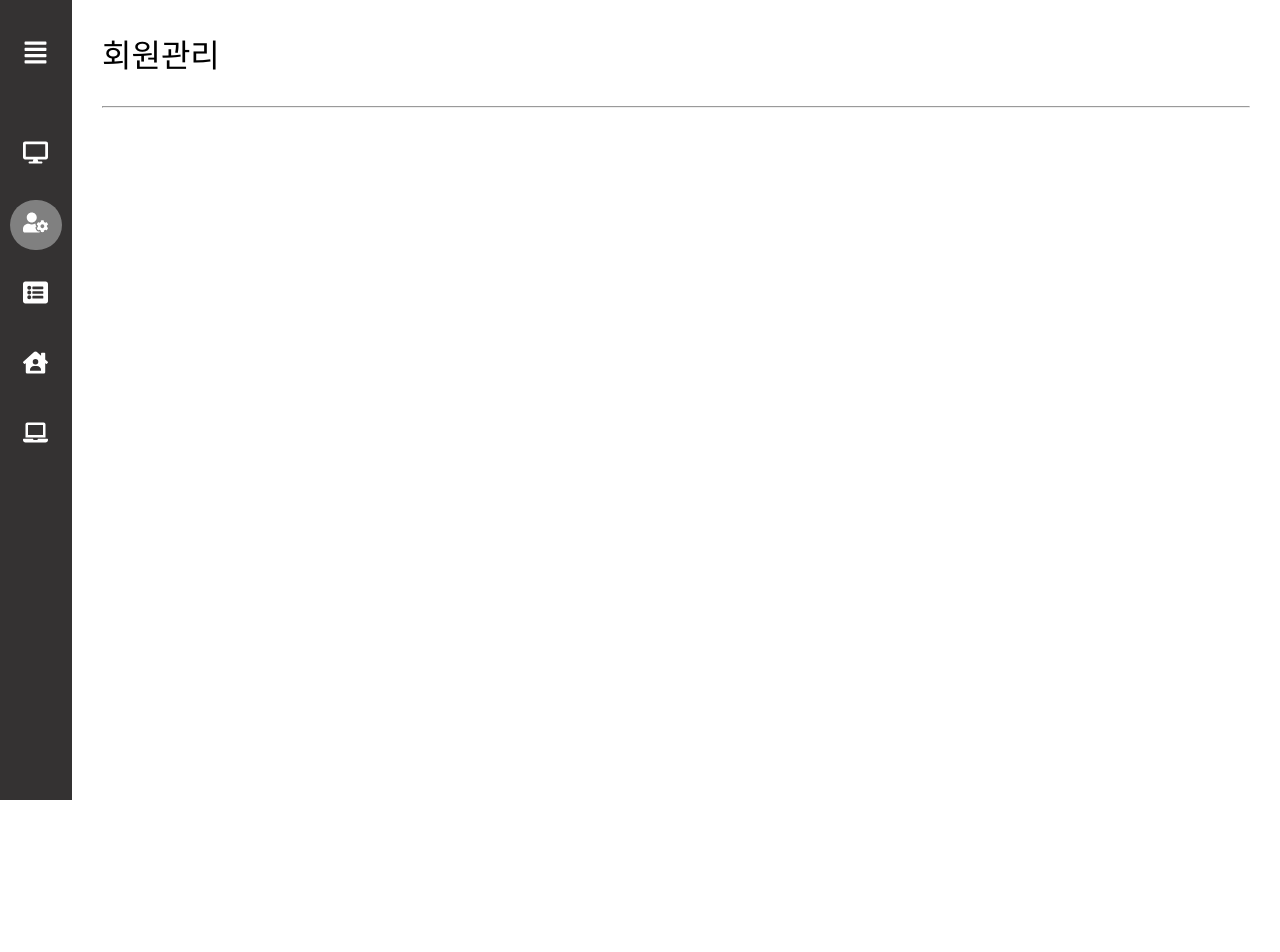
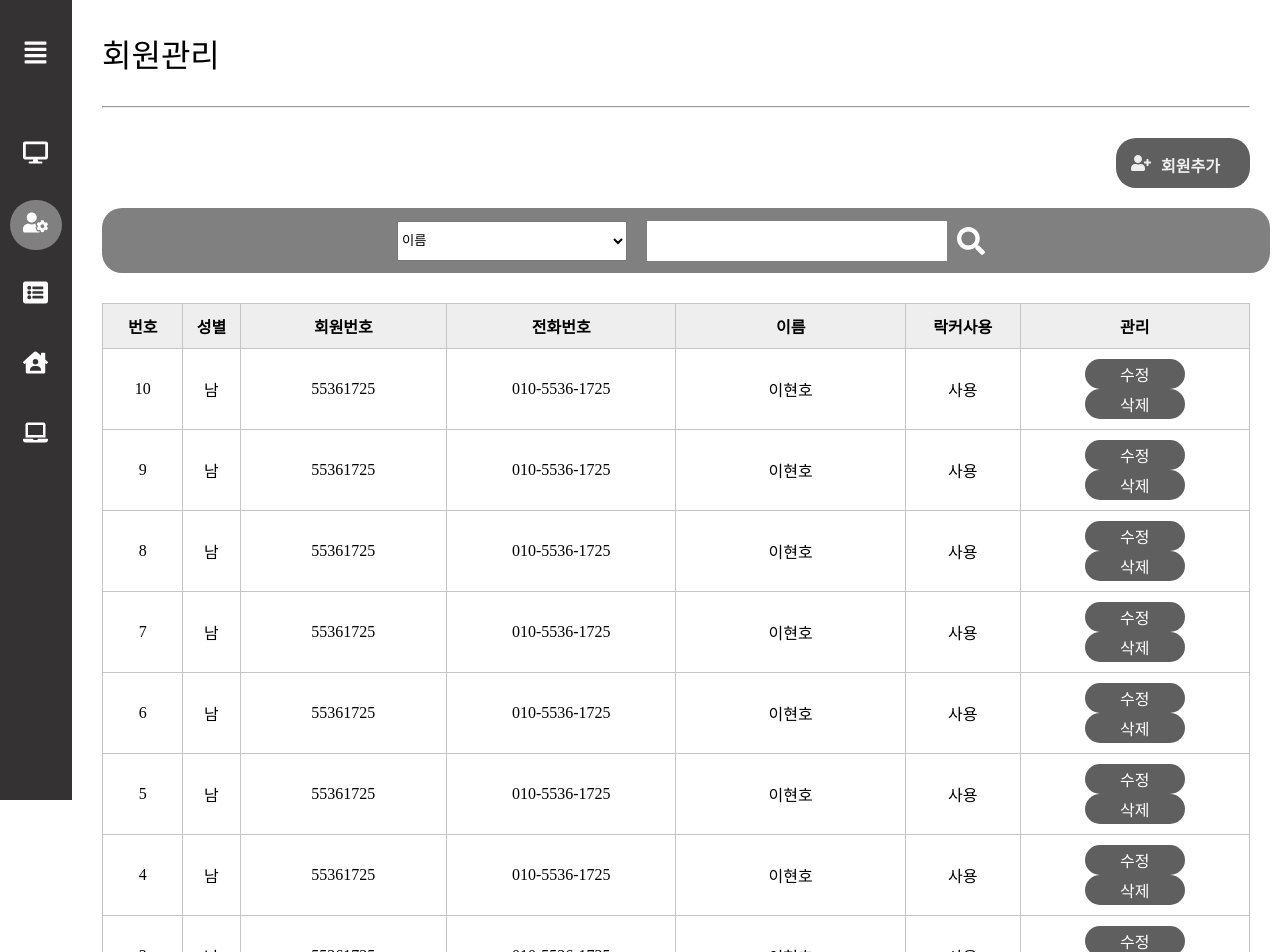
Before and after one commit to dbtjsdlf222/muscle-cat, a React (Create React App) app in the folder frontend/: page /member in a window 1280 px wide. Shown: the top 952 px of the page. Before the commit the page ends 800 px from the top, so only its background shows below. Built offline with nearby package versions, Linux system fonts and the light colour scheme; a web font is replaced by a local one.

Commit message:
로그인 아이디 비번 회원가입 링크 추가 및 회원관리 ui 추가

```diff
--- a/frontend/src/components/Dashboard.js
+++ b/frontend/src/components/Dashboard.js
@@ -30,6 +30,7 @@ const Dashboard = (props) => {
                         <DashboardItem title="방문 수" content_main="55" content_sub="명" />
                         <DashboardItem title="PT" content_main="30" content_sub="명" />
                         <DashboardItem title="테스트" content_main="10" content_sub="개" />
+
                     </ul>
                 </div>
                 <div className={ styles.status_list }>
--- a/frontend/src/components/Login.js
+++ b/frontend/src/components/Login.js
@@ -2,6 +2,7 @@ import React, { useState, useEffect} from 'react';
 import styles from '../css/Login.module.css';
 import logo from '../logo.png';
 import LoginAxios from "../apis/LoginAxios";
+import {Link} from "react-router-dom";
 
 
 const Login= () => {
@@ -63,6 +64,15 @@ const Login= () => {
                             </div>
                         </div>
                     </div>
+                    <div className={ styles.link_box}>
+                        <Link to="/test1">아이디 찾기
+                        </Link>
+                        <Link to="/test1">비밀번호 찾기
+                        </Link>
+                        <Link to="/test1">회원가입
+                        </Link>
+                    </div>
+
                 </div>
             </div>
         </div>
--- a/frontend/src/components/Member.js
+++ b/frontend/src/components/Member.js
@@ -1,5 +1,7 @@
 import styles from "../css/Member.module.css"
 import SideBar from "./SideBar";
+import { FaSearch, FaUserPlus } from "react-icons/fa"
+
 
 const Member = (props) => {
     return(
@@ -10,6 +12,170 @@ const Member = (props) => {
                     <span>회원관리</span>
                 </div>
                 <hr />
+                <div className={ styles.btn_box }>
+                    <button> <FaUserPlus size="20"/> <span>회원추가</span></button>
+                </div>
+                <div className={ styles.select_box }>
+                    <div className={ styles.is_width250 }>
+                        <select>
+                            <option>이름</option>
+                            <option>회원번호</option>
+                            <option>전화번호</option>
+                        </select>
+                    </div>
+                    <div className={ styles.is_width300 }>
+                        <input type="text" />
+                    </div>
+                    <FaSearch size="28" color="white" />
+                </div>
+
+                <div className={ styles.status_item_list }>
+                    <table>
+                        <colgroup>
+                            <col style={{width:"7%"}}/>
+                            <col style={{width:"5%"}}/>
+                            <col style={{width:"18%"}}/>
+                            <col style={{width:"20%"}}/>
+                            <col style={{width:"20%"}}/>
+                            <col style={{width:"10%"}}/>
+                            <col style={{width:"20%"}}/>
+                        </colgroup>
+                        <thead>
+                            <th>번호</th>
+                            <th>성별</th>
+                            <th>회원번호</th>
+                            <th>전화번호</th>
+                            <th>이름</th>
+                            <th>락커사용</th>
+                            <th>관리</th>
+                        </thead>
+                        <tbody>
+                            <tr>
+                                <td>10</td>
+                                <td>남</td>
+                                <td>55361725</td>
+                                <td>010-5536-1725</td>
+                                <td>이현호</td>
+                                <td>사용</td>
+                                <td>
+                                    <button>수정</button>
+                                    <button>삭제</button>
+                                </td>
+                            </tr>
+                            <tr>
+                                <td>9</td>
+                                <td>남</td>
+                                <td>55361725</td>
+                                <td>010-5536-1725</td>
+                                <td>이현호</td>
+                                <td>사용</td>
+                                <td>
+                                    <button>수정</button>
+                                    <button>삭제</button>
+                                </td>
+                            </tr>
+                            <tr>
+                                <td>8</td>
+                                <td>남</td>
+                                <td>55361725</td>
+                                <td>010-5536-1725</td>
+                                <td>이현호</td>
+                                <td>사용</td>
+                                <td>
+                                    <button>수정</button>
+                                    <button>삭제</button>
+                                </td>
+                            </tr>
+                            <tr>
+                                <td>7</td>
+                                <td>남</td>
+                                <td>55361725</td>
+                                <td>010-5536-1725</td>
+                                <td>이현호</td>
+                                <td>사용</td>
+                                <td>
+                                    <button>수정</button>
+                                    <button>삭제</button>
+                                </td>
+                            </tr>
+                            <tr>
+                                <td>6</td>
+                                <td>남</td>
+                                <td>55361725</td>
+                                <td>010-5536-1725</td>
+                                <td>이현호</td>
+                                <td>사용</td>
+                                <td>
+                                    <button>수정</button>
+                                    <button>삭제</button>
+                                </td>
+                            </tr>
+                            <tr>
+                                <td>5</td>
+                                <td>남</td>
+                                <td>55361725</td>
+                                <td>010-5536-1725</td>
+                                <td>이현호</td>
+                                <td>사용</td>
+                                <td>
+                                    <button>수정</button>
+                                    <button>삭제</button>
+                                </td>
+                            </tr>
+                            <tr>
+                                <td>4</td>
+                                <td>남</td>
+                                <td>55361725</td>
+                                <td>010-5536-1725</td>
+                                <td>이현호</td>
+                                <td>사용</td>
+                                <td>
+                                    <button>수정</button>
+                                    <button>삭제</button>
+                                </td>
+                            </tr>
+                            <tr>
+                                <td>3</td>
+                                <td>남</td>
+                                <td>55361725</td>
+                                <td>010-5536-1725</td>
+                                <td>이현호</td>
+                                <td>사용</td>
+                                <td>
+                                    <button>수정</button>
+                                    <button>삭제</button>
+                                </td>
+                            </tr>
+                            <tr>
+                                <td>2</td>
+                                <td>남</td>
+                                <td>55361725</td>
+                                <td>010-5536-1725</td>
+                                <td>이현호</td>
+                                <td>사용</td>
+                                <td>
+                                    <button>수정</button>
+                                    <button>삭제</button>
+                                </td>
+                            </tr>
+                            <tr>
+                                <td>1</td>
+                                <td>남</td>
+                                <td>55361725</td>
+                                <td>010-5536-1725</td>
+                                <td>이현호</td>
+                                <td>사용</td>
+                                <td>
+                                    <button>수정</button>
+                                    <button>삭제</button>
+                                </td>
+                            </tr>
+                        </tbody>
+                    </table>
+
+
+
+                </div>
 
 
             </div>
--- a/frontend/src/css/Dashboard.module.css
+++ b/frontend/src/css/Dashboard.module.css
@@ -103,7 +103,7 @@
     display: inline-block;
     margin: 0 20px;
     position: relative;
-    border: 2px solid #343232;
+    border: 1px solid #343232;
     overflow:auto;
 }
 
@@ -127,10 +127,6 @@
 .status_item_list table td {
     border: 1px solid #c5c5c5;
     padding: 10px;
-}
-
-.status_item_list table tbody {
-
 }
 
 .status_item_list table th:first-child, td:first-child {
--- a/frontend/src/css/Login.module.css
+++ b/frontend/src/css/Login.module.css
@@ -112,6 +112,21 @@
      cursor: pointer;
 
    }
+   .link_box {
+       width: 100%;
+       margin-top: 10px;
+       position: relative;
+       text-align: center;
+   }
+
+   .link_box a{
+       color: black;
+       text-decoration: none;
+       margin-right: 10px;
+   }
+
+
+
 
    @media (max-width: 632px){
      .login_box {
--- a/frontend/src/css/Member.module.css
+++ b/frontend/src/css/Member.module.css
@@ -13,3 +13,101 @@
 .main_title span {
     font-size: 32px;
 }
+.btn_box {
+    width: 100%;
+    height: 50px;
+    margin-bottom: 20px;
+}
+
+.btn_box button {
+    float: right;
+    width: 134px;
+    height: 50px;
+    border-radius: 20px;
+    background-color: #605f5f;
+    border: 0;
+    color: #eeeeee;
+    font-size: 16px;
+    font-weight: 600;
+    padding: 15px;
+    justify-items: center;
+    display: flex;
+    cursor: pointer;
+}
+
+.btn_box button span {
+    margin-left: 10px;
+}
+
+.select_box {
+    position: relative;
+    width: 100%;
+    background-color: gray;
+    height: 45px;
+    border-radius: 20px;
+    text-align: center;
+    align-items: center;
+    display: flex;
+    justify-content:center;
+    padding: 10px;
+}
+.is_width250 {
+    width: 250px;
+    margin-right: 10px;
+}
+.is_width300 {
+    width: 300px;
+    margin-right: 10px;
+    background-color: white;
+}
+
+.select_box  {
+    margin-bottom: 30px;
+}
+
+.select_box select {
+    width: 230px;
+    height: 40px;
+}
+
+
+.select_box input {
+    width: 280px;
+    height: 40px;
+    font-weight: 400;
+    font-size: 16px;
+    border: 0;
+}
+
+.status_item_list table {
+    width: 100%;
+    padding: 10px;
+    text-align: center;
+    border-collapse: collapse;
+}
+.status_item_list table th {
+    padding: 10px;
+    position: sticky;
+    top:0px;
+}
+.status_item_list table th {
+    border: 1px solid #c5c5c5;
+    background-color: #eee;
+
+}
+.status_item_list table td {
+    border: 1px solid #c5c5c5;
+    padding: 10px;
+}
+
+.status_item_list table button {
+    width: 100px;
+    height: 30px;
+    margin: 0 10px;
+    border: 0;
+    background-color: #605f5f;
+    color: white;
+    font-size: 16px;
+    font-weight: 500;
+    border-radius: 20px;
+}
```
